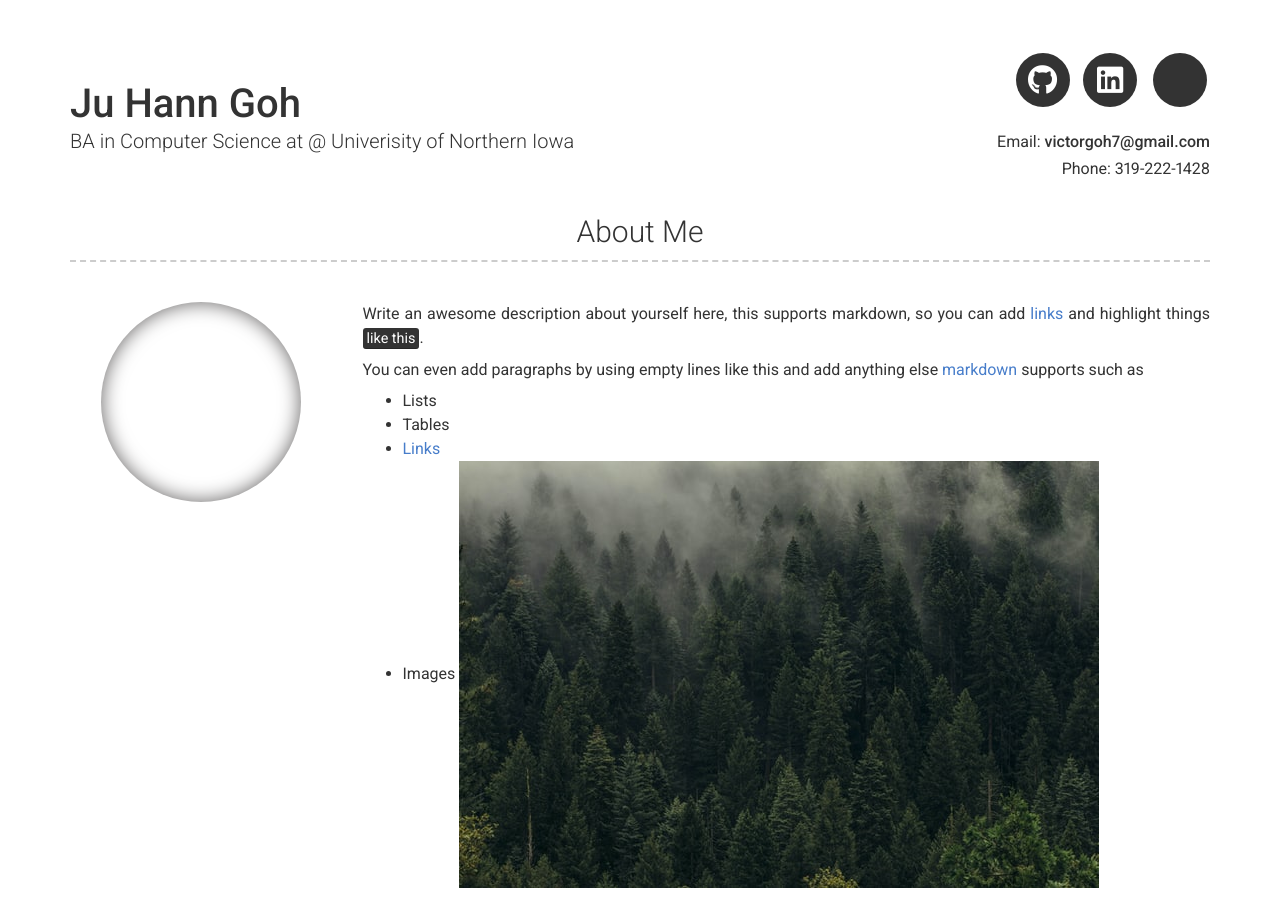
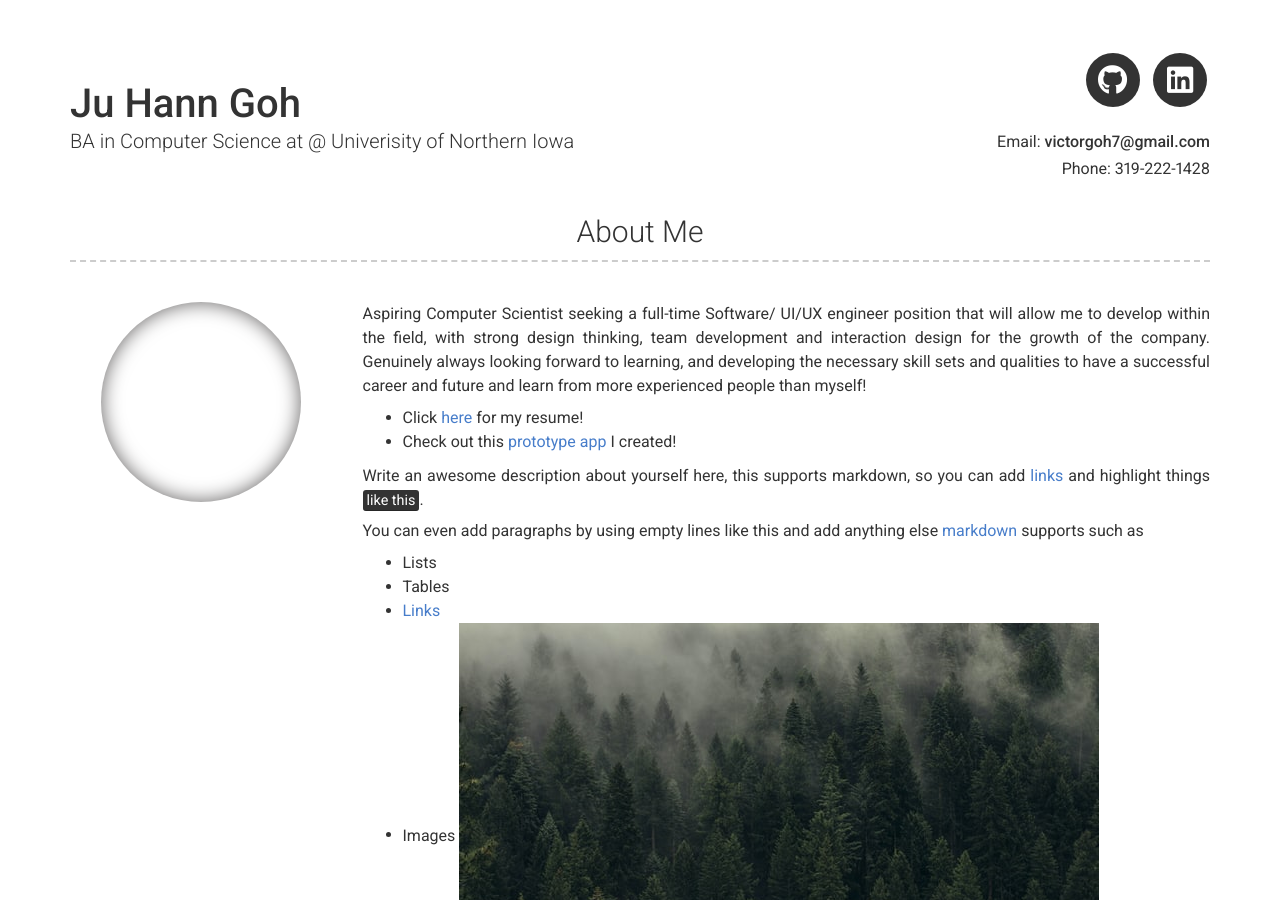
Before and after one commit to jugoh09/resume-website, a Jekyll site: the page built from index.md, in a window 1280 px wide and 900 px high. Built offline with Jekyll 4.4.1, drawn with Linux system fonts in a browser that asks for light colours; nearby versions of some CDN libraries.

Commit message:
Update _config.yml

```diff
--- a/_config.yml
+++ b/_config.yml
@@ -34,10 +34,10 @@ linkedin_username: ju-hann-goh
 # googlescholar_username: D847cGsAAAAJ
 
 # Additional icon links
-additional_links:
-- title: Link name
-  icon: Font Awesome brand icon name (eg. fab fa-twitter) (https://fontawesome.com/icons?d=gallery&s=brands&m=free)
-  url: Link url (eg. https://google.com)
+# additional_links:
+# - title: Link name
+#  icon: Font Awesome brand icon name (eg. fab fa-twitter) (https://fontawesome.com/icons?d=gallery&s=brands&m=free)
+#  url: Link url (eg. https://google.com)
 # - title: another link
 #   icon: font awesome brand icon name (eg. fab fa-twitter) (https://fontawesome.com/icons?d=gallery&s=brands&m=free)
 #   url: Link url (eg. https://google.com)
@@ -52,6 +52,13 @@ additional_links:
 # about_title: About Me (Use this to override about section title)
 about_profile_image: Directory of profile image (eg. images/profile.jpg)
 about_content: | # this will include new lines to allow paragraphs
+  Aspiring Computer Scientist seeking a full-time Software/ UI/UX engineer position that will allow me to develop within the field,
+  with strong design thinking, team development and interaction design for the growth of the company. Genuinely always looking forward to learning,
+  and developing the necessary skill sets and qualities to have a successful career and future and learn from more experienced people than myself!
+
+  - Click [here](https://docs.google.com/document/d/13slO1AKTTwuyWYA8Yq1EmTlTcc2odzxp/export?format=pdf&ouid=116448960185942559111&rtpof=true&sd=true) for my resume!
+  - Check out this [prototype app](https://invis.io/DP11YZJM4KMV#/460666463_HW_8_-_Phone_X_-11-) I created!
+
   Write an awesome description about yourself here, this supports markdown, so you can add [links](http://foobar.com) and highlight things <mark>like this</mark>.
 
   You can even add paragraphs by using empty lines like this and add anything else [markdown](https://www.markdownguide.org/getting-started#what-is-markdown) supports such as
```
